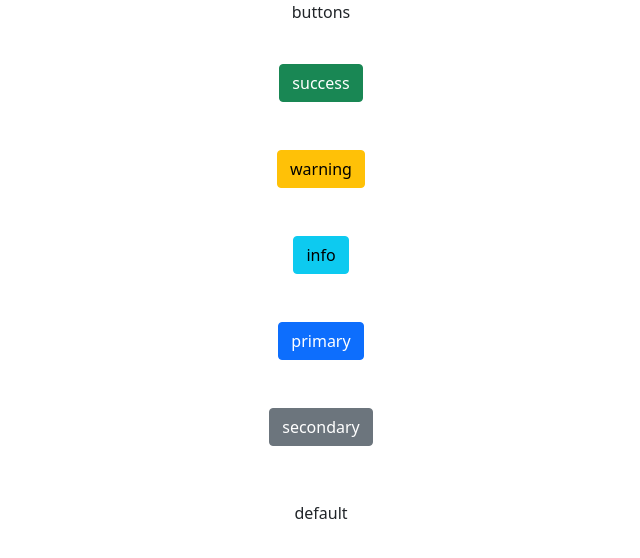
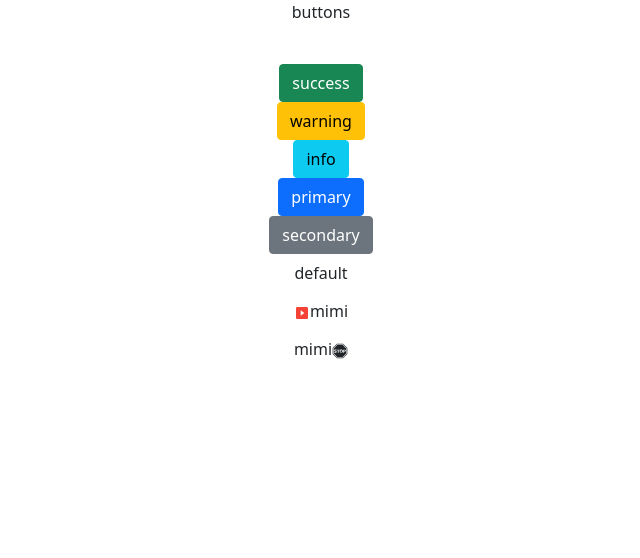
Before and after one commit to symon254/React-Components, a React (Create React App) app: page / in a window 1280 px wide. Shown: the top 558 px of the page, without its empty margins (319-959 px from the left). Built offline with nearby package versions, Linux system fonts and the light colour scheme.

Commit message:
feat(Card.js): Icons
buttons with icons implimented

```diff
--- a/src/components/Card.js
+++ b/src/components/Card.js
@@ -1,5 +1,7 @@
 import React from "react";
 import Button from "./Buttons";
+import { FcStart } from "react-icons/fc";
+import { GiStopSign } from "react-icons/gi";
 function Card({ title, body }) {
     return (
         <div className="card-container">
@@ -7,21 +9,28 @@ function Card({ title, body }) {
                 <div className="card-title">{title}</div>
                 <div className="card-body">{body}</div>
                 <Button children="success" styleClass="btn-success" />
-                <br />
-                <br />
+
                 <Button children="warning" styleClass="btn-warning" />
-                <br />
-                <br />
+
                 <Button children="info" styleClass="btn-info" />
-                <br />
-                <br />
+
                 <Button children="primary" styleClass="btn-primary" />
-                <br />
-                <br />
+
                 <Button children="secondary" styleClass="btn-secondary" />
-                <br />
-                <br />
+
                 <Button children="default" styleClass="btn-default" />
+
+                <Button
+                    startIcon={<FcStart />}
+                    children="mimi"
+                    styleClass="btn-default"
+                />
+                <Button
+                    children="mimi"
+                    endIcon={<GiStopSign />}
+                    styleClass="btn-default"
+                />
+
                 <br />
                 <br />
             </div>
```
